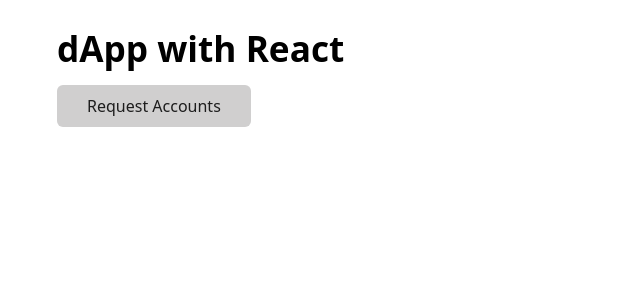
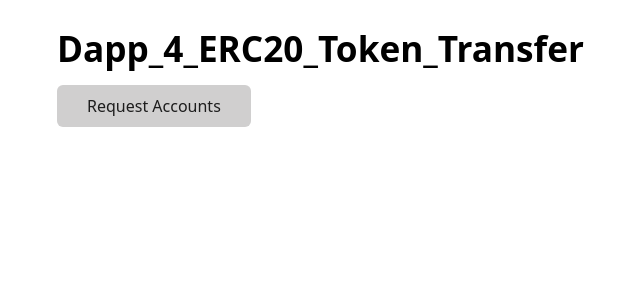
Before and after one commit to magicCicero/Dapp_4_ERC20_Token_Transfer, a React (Vite) app: page / in a window 1280 px wide. Shown: the top 300 px of the page, without its empty margins (183-823 px from the left). Built offline with nearby package versions, Linux system fonts and the light colour scheme.

Commit message:
title change

```diff
--- a/index.html
+++ b/index.html
@@ -4,7 +4,7 @@
     <meta charset="UTF-8" />
     <link rel="icon" type="image/svg+xml" href="/favicon.svg" />
     <meta name="viewport" content="width=device-width, initial-scale=1.0" />
-    <title>dApp with React Workshop</title>
+    <title>Dapp_4_ERC20_Token_Transfer</title>
     <link
       rel="stylesheet"
       href="https://cdn.jsdelivr.net/npm/water.css@2/out/water.css"
--- a/src/App.jsx
+++ b/src/App.jsx
@@ -52,7 +52,7 @@ function App() {
 
     return (
         <div>
-            <h1>dApp with React</h1>
+            <h1>Dapp_4_ERC20_Token_Transfer</h1>
             {account ? (
                 <p>
                     Account:{" "}
```
